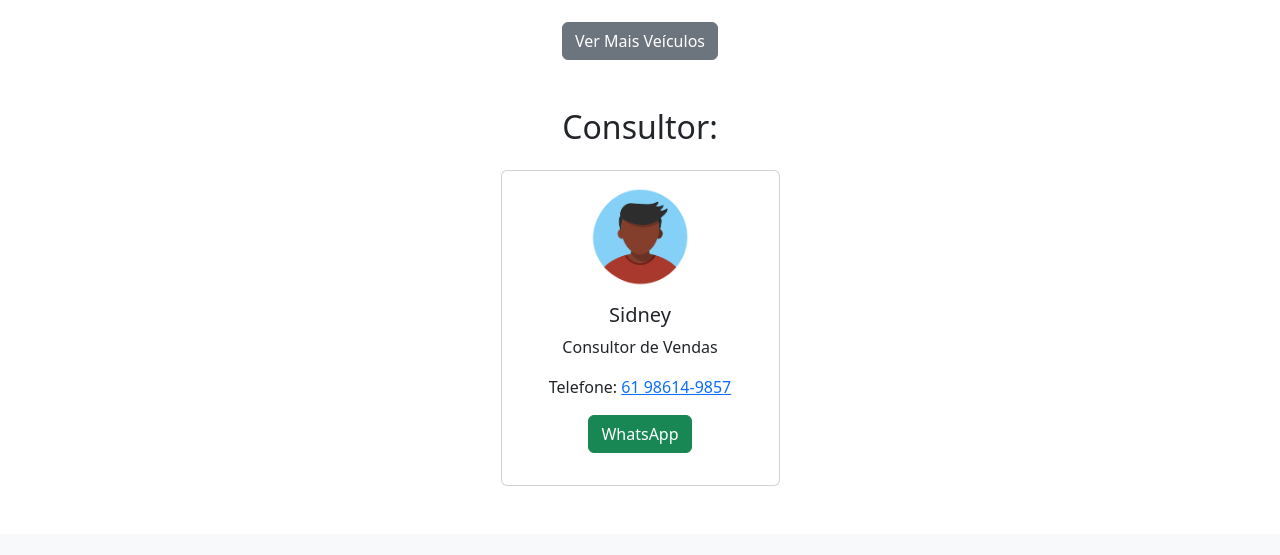
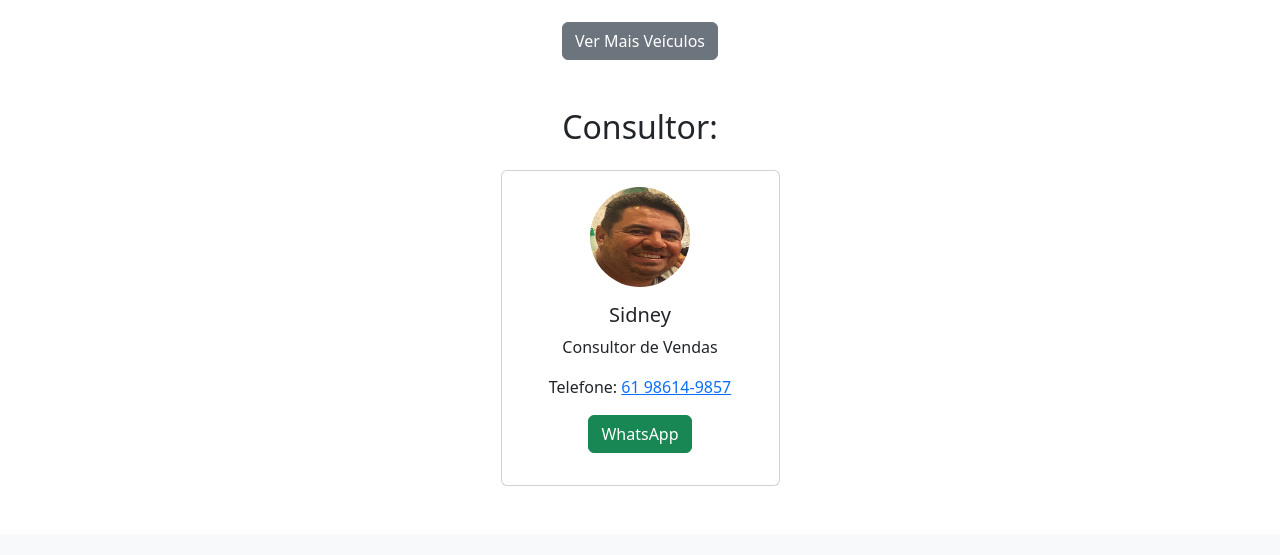
Before and after one commit to kaiqueftz/i9multimarcas, a plain HTML site: page index.html in a window 1280 px wide. Shown: the part 1024-1579 px from the top of the page. Drawn offline with nearby package versions, Linux system fonts and the light colour scheme.

Commit message:
Alterando Foto User

```diff
--- a/index.html
+++ b/index.html
@@ -233,7 +233,7 @@
         <div class="text-center">
             <div class="col-md-3 mx-auto">
                 <div class="card text-center">
-                    <img src="img/users/avatar2.png" class="card-img-top rounded-circle mx-auto mt-3"
+                    <img src="img/users/user-sidney.PNG" class="card-img-top rounded-circle mx-auto mt-3"
                         alt="Consultor 3" style="width: 100px; height: 100px;">
                     <div class="card-body">
                         <h5 class="card-title">Sidney</h5>
```
Also changed, not shown: img/users/user-sidney.PNG (added).
